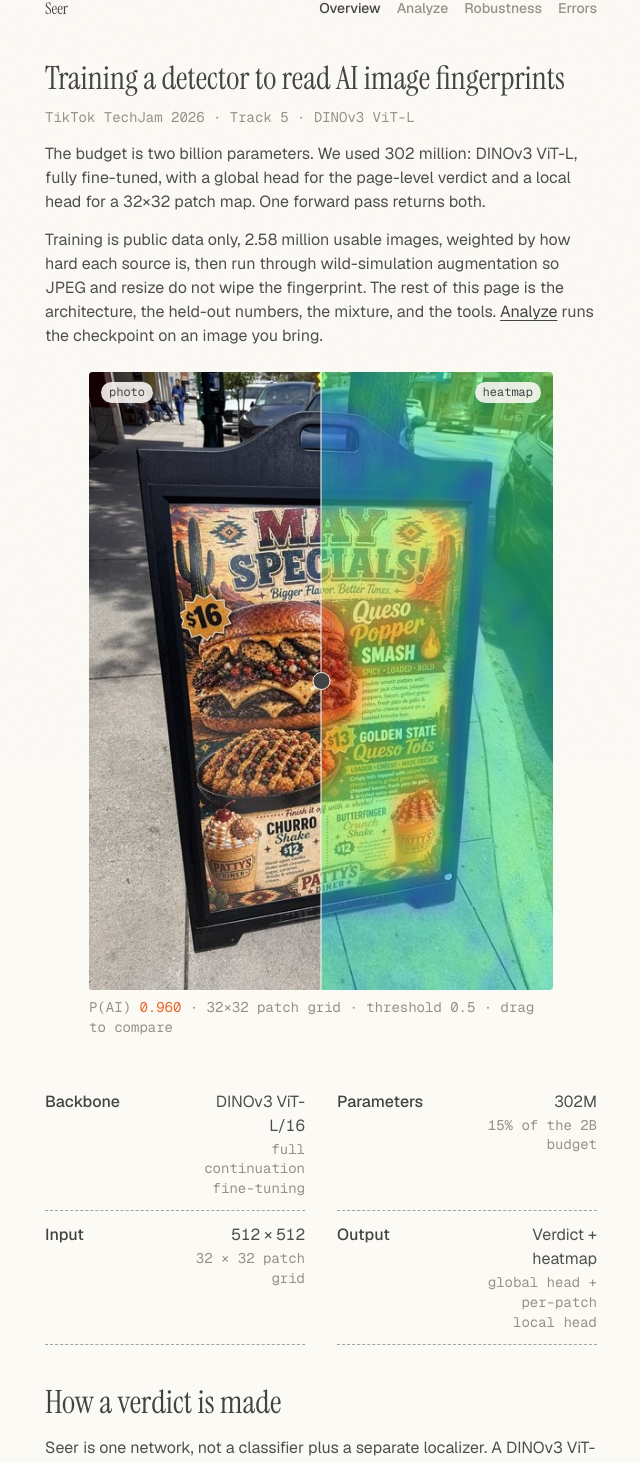
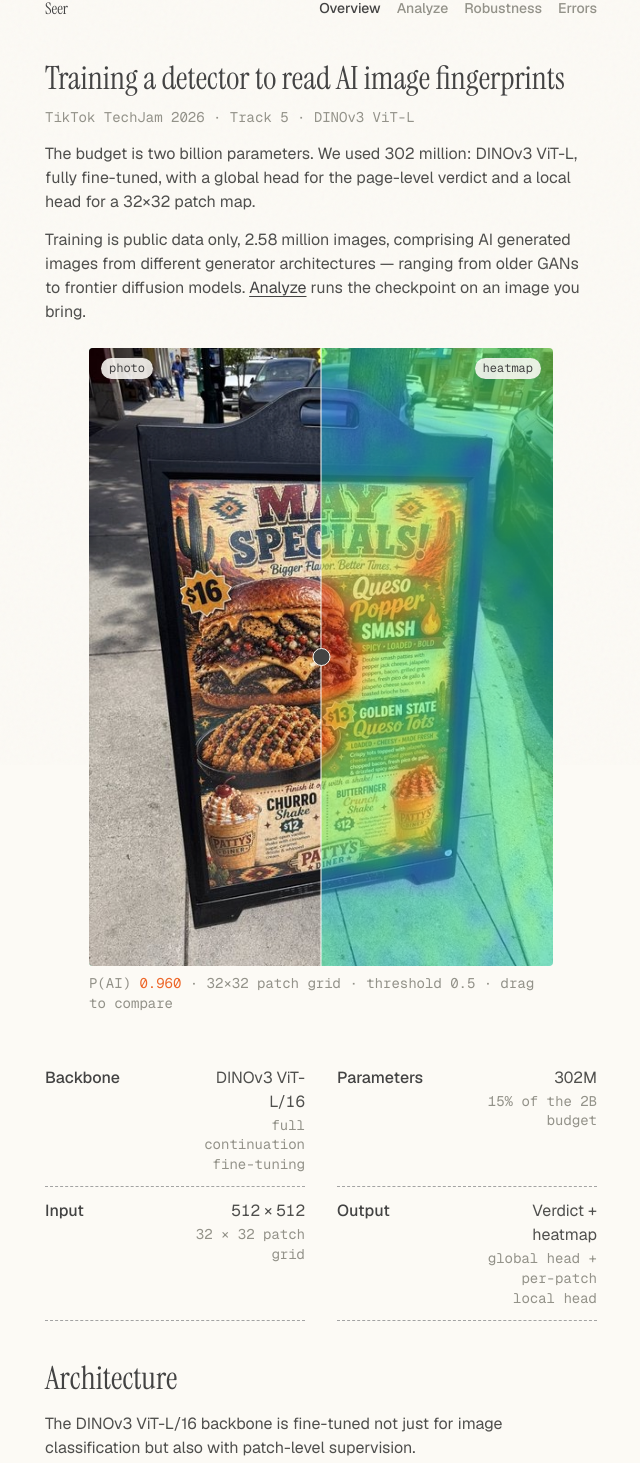
Before and after one commit to wuglenn/tiktok-techjam-2026, a Next.js app in the folder client/: page / in a window 1280 px wide. Shown: the part 35-1498 px from the top of the page, without its empty margins (319-959 px from the left). Built offline with nearby package versions, Linux system fonts and the light colour scheme.

Commit message:
edit copy

```diff
--- a/client/src/app/page.tsx
+++ b/client/src/app/page.tsx
@@ -18,16 +18,14 @@
           TikTok TechJam 2026 · Track 5 · DINOv3 ViT-L
         </p>
         <p className="mt-6">
-          The budget is two billion parameters. We used 302 million: DINOv3 ViT-L,
-          fully fine-tuned, with a global head for the page-level verdict and a
-          local head for a 32×32 patch map. One forward pass returns both.
+          The budget is two billion parameters. We used 302 million: DINOv3
+          ViT-L, fully fine-tuned, with a global head for the page-level verdict
+          and a local head for a 32×32 patch map.
         </p>
         <p>
-          Training is public data only, 2.58 million usable images, weighted by
-          how hard each source is, then run through wild-simulation augmentation
-          so JPEG and resize do not wipe the fingerprint. The rest of this page
-          is the architecture, the held-out numbers, the mixture, and the tools.
-          {" "}
+          Training is public data only, 2.58 million images, comprising AI
+          generated images from different generator architectures — ranging from
+          older GANs to frontier diffusion models.{" "}
           <Link href="/analyze">Analyze</Link> runs the checkpoint on an image
           you bring.
         </p>
@@ -65,15 +63,14 @@
       </Measure>
 
       <Measure className="essay mt-10">
-        <h2 className="essay-title">How a verdict is made</h2>
+        <h2 className="essay-title">Architecture</h2>
         <p className="mt-4">
-          Seer is one network, not a classifier plus a separate localizer. A
-          DINOv3 ViT-L/16 is fine-tuned end to end so the features themselves
-          learn generator traces.
+          The DINOv3 ViT-L/16 backbone is fine-tuned not just for image
+          classification but also with patch-level supervision.
         </p>
         <p>
-          We put a heatmap on every result so the verdict is not a black box:
-          it shows which patches the model treats as generated.
+          We put a heatmap on every result so the verdict is not a black box: it
+          shows which patches the model treats as generated.
         </p>
       </Measure>
       <div className="mt-6">
@@ -89,8 +86,8 @@
         <h2 className="essay-title">Held-out numbers</h2>
         <p className="mt-4">
           These are Seer&apos;s own held-out scores from various community
-          datasets. The NTIRE 2026 open-test leaderboard sits under the table
-          so the public-test AUROC can be read next to the published entries.
+          datasets. The NTIRE 2026 open-test leaderboard sits under the table so
+          the public-test AUROC can be read next to the published entries.
         </p>
       </Measure>
       <div className="mt-6">
--- a/client/src/components/stack.tsx
+++ b/client/src/components/stack.tsx
@@ -148,16 +148,6 @@
           },
         ],
       },
-      {
-        label: "Generated assets in this repo",
-        items: [
-          {
-            name: "best.pt",
-            meta: "~4.9 GB",
-            role: "Trained checkpoint: model weights, EMA shadow, and optimizer state.",
-          }
-        ],
-      },
     ],
     note: "Everything is public. The loader hard-refuses any path under openfake/holdout_*, core/test, reddit/test, comfor-eval, or COCO val2017, so a held-out image cannot leak into training through a config mistake. Community Forensics is CC BY-NC-SA 4.0 and OpenFake CC-BY-SA-4.0 with non-commercial restrictions, so this is a non-commercial research artifact; no third-party media is redistributed.",
   },
--- a/client/src/lib/eval-labels.ts
+++ b/client/src/lib/eval-labels.ts
@@ -4,9 +4,9 @@
   openfake_test: "OpenFake core/test",
   openfake_reddit: "OpenFake reddit/test",
   mirage: "MIRAGE",
+  ntire_test: "NTIRE 2026 public test",
   coco_val2017: "COCO val2017 (reals only)",
-  ntire_test: "NTIRE 2026 public test",
-  wildfake_dalle_advanced: "WildFake DALL·E Advanced",
+  wildfake_dalle_advanced: "WildFake DALL·E Advanced (fakes only)",
 };
 
 const FAMILY: Record<string, string> = {
@@ -76,8 +76,8 @@
   "openfake_test",
   "openfake_reddit",
   "mirage",
+  "ntire_test",
   "coco_val2017",
-  "ntire_test",
   "wildfake_dalle_advanced",
 ];
 
```
